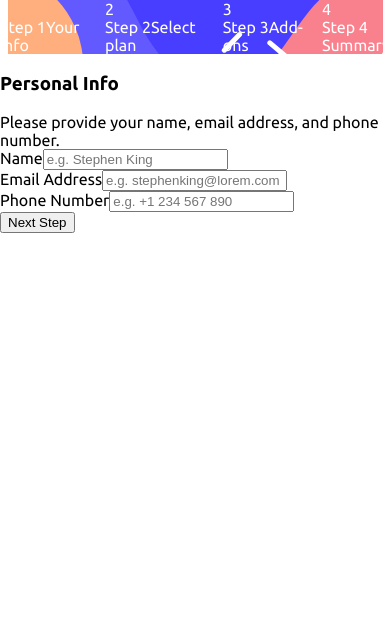
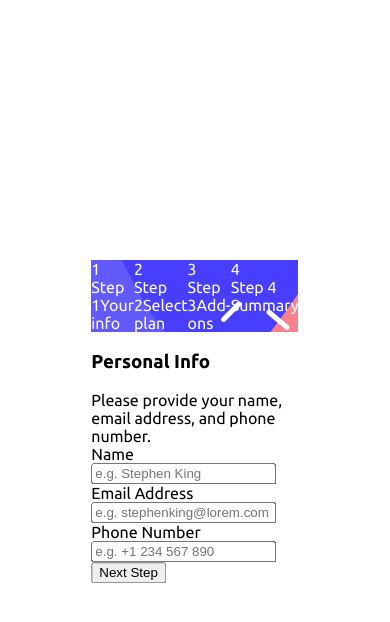
Before and after one commit to bexbrown/multi-step-form, a React (Create React App) app: page / in a window 390 px wide. Shown: the top 622 px of the page. Built offline with nearby package versions, Linux system fonts and the light colour scheme.

Commit message:
general layout for card on mobile and tablet

```diff
--- a/src/components/Card/Card.js
+++ b/src/components/Card/Card.js
@@ -22,11 +22,13 @@ function Card() {
     return (
         <div className="card">
             <CardHeader />
-            <CardContent step={step} setStep={setStep} paymentSchedule={paymentSchedule}
-                setPaymentSchedule={setPaymentSchedule} plan={plan} setPlan={setPlan} price={price} setPrice={setPrice} name={name} setName={setName}
-                email={email} setEmail={setEmail} phoneNumber={phoneNumber} setPhoneNumber={setPhoneNumber}
-                addOn1={addOn1} setAddOn1={setAddOn1} addOn2={addOn2} setAddOn2={setAddOn2} addOn3={addOn3} setAddOn3={setAddOn3} />
-            <CardFooter setStep={setStep} step={step} />
+            <div className="card__div">
+                <CardContent step={step} setStep={setStep} paymentSchedule={paymentSchedule}
+                    setPaymentSchedule={setPaymentSchedule} plan={plan} setPlan={setPlan} price={price} setPrice={setPrice} name={name} setName={setName}
+                    email={email} setEmail={setEmail} phoneNumber={phoneNumber} setPhoneNumber={setPhoneNumber}
+                    addOn1={addOn1} setAddOn1={setAddOn1} addOn2={addOn2} setAddOn2={setAddOn2} addOn3={addOn3} setAddOn3={setAddOn3} className="card__content" />
+                <CardFooter setStep={setStep} step={step} className="card__footer" />
+            </div>
         </div>
     )
 }
--- a/src/components/Card/Card.scss
+++ b/src/components/Card/Card.scss
@@ -0,0 +1,33 @@
+@use "../../styles/partials/mixins" as *;
+
+.card {
+    display: flex;
+    flex-direction: column;
+    justify-content: center;
+    align-items: center;
+    position: absolute;
+    top: 50%;
+    left: 50%;
+    transform: translate(-50%, -50%);
+    max-width: 375px;
+
+    @include tablet {
+        flex-direction: row;
+        // justify-content: space-between;
+        height: 30rem;
+        min-width: 750px;
+        border: 1px solid black;
+        padding: 1rem;
+    }
+
+    &__div {
+
+        @include tablet {
+            display: flex;
+            flex-direction: column;
+            justify-content: space-between;
+            width: 30rem;
+            height: 100%;
+        }
+    }
+}
--- a/src/components/CardFooter/CardFooter.js
+++ b/src/components/CardFooter/CardFooter.js
@@ -11,7 +11,7 @@ function CardFooter({ setStep, step }) {
     }
 
     return (
-        <div>
+        <div className="footer">
             {(step > 1 && step < 5) && <button onClick={handleBackButton} >Go Back</button>}
             {step < 5 && <button onClick={handleNextButton}>Next Step</button>}
         </div>
--- a/src/components/CardHeader/CardHeader.scss
+++ b/src/components/CardHeader/CardHeader.scss
@@ -6,15 +6,15 @@
     background-position: center;
     color: #FFF;
     display: flex;
+    min-width: 100%;
 
     @include tablet {
         flex-direction: column;
         background-image: url(../../assets//images/bg-sidebar-desktop.svg);
-        height: 100vh;
+        height: 100%;
         background-position: left;
+        background-size: contain;
+        min-width: 20rem;
+
     }
-
-    // &__1 {
-    //     margin-top: 7rem;
-    // }
 }
```
